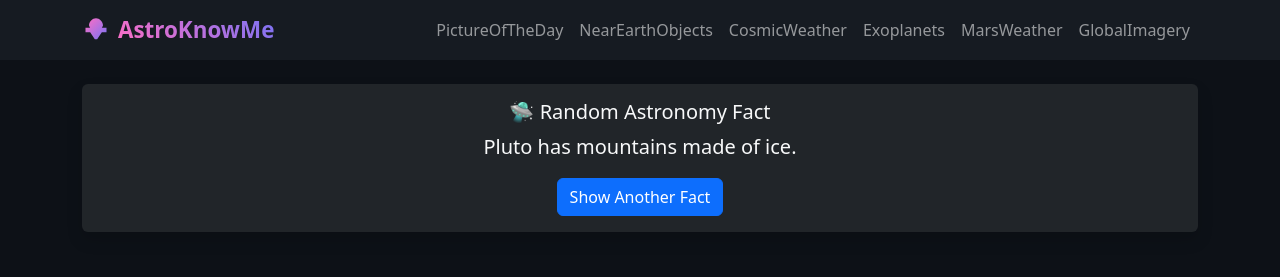
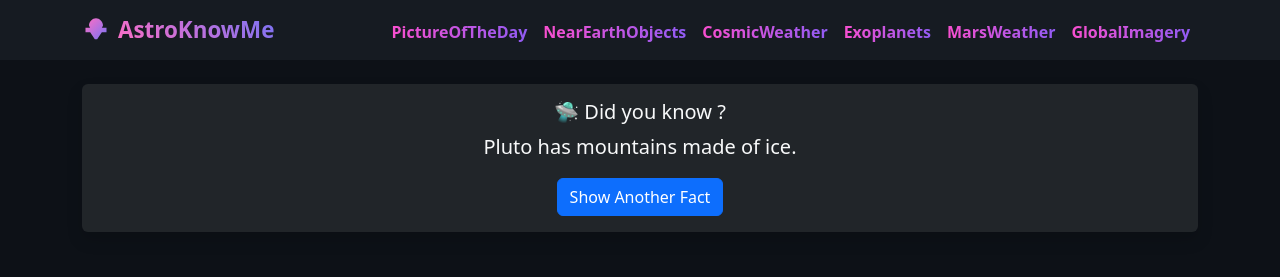
Before and after one commit to Mfaj-cod/AstroKnowMe, a Flask app: page / in a window 1280 px wide. Shown: the top 277 px of the page. Run offline with Flask 3, Linux system fonts and the light colour scheme; data that the repository does not hold is empty.

Commit message:
animated the menu buttons

```diff
--- a/templates/base.html
+++ b/templates/base.html
@@ -33,6 +33,41 @@
         transition: transform 0.3s ease;
         box-shadow: 0px 8px 20px rgba(0,0,0,0.4);
     }
+    .navbar-nav .nav-link {
+        font-weight: 600;
+        background: linear-gradient(90deg, #ff4ecd, #8b5cf6); /* pink → purple */
+        background-clip: text;
+        -webkit-background-clip: text;
+        -webkit-text-fill-color: transparent;
+          transition: background 0.3s ease-in-out;
+    }
+
+    .navbar-nav .nav-link:hover {
+          background: linear-gradient(90deg, #ff8cfc, #a78bfa); /* brighter on hover */
+          background-clip: text;
+          -webkit-background-clip: text;
+          -webkit-text-fill-color: transparent;
+    }
+    .navbar-nav .nav-link {
+          position: relative;
+          padding-bottom: 4px;
+    }
+
+    .navbar-nav .nav-link::after {
+          content: '';
+          position: absolute;
+          width: 0%;
+          height: 2px;
+          left: 0;
+          bottom: 0;
+          background: linear-gradient(90deg, #ff4ecd, #8b5cf6);
+          transition: width 0.3s ease-in-out;
+    }
+
+    .navbar-nav .nav-link:hover::after {
+          width: 100%;
+    }
+
 
 
 </style>
--- a/templates/overview.html
+++ b/templates/overview.html
@@ -6,7 +6,7 @@
 <div class="col-md-12 my-4">
   <div class="card bg-dark text-light shadow">
     <div class="card-body text-center">
-      <h5 class="card-title">🛸 Random Astronomy Fact</h5>
+      <h5 class="card-title">🛸 Did you know ?</h5>
       <p class="card-text fs-5">{{ fact }}</p>
       <a href="/" class="btn btn-primary">Show Another Fact</a>
     </div>
```
Also changed, not shown: 1 other file.
